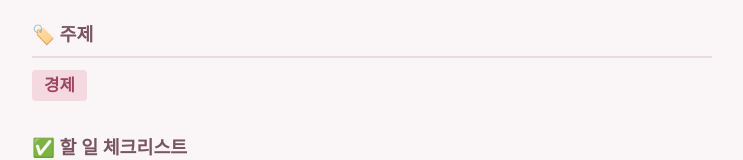
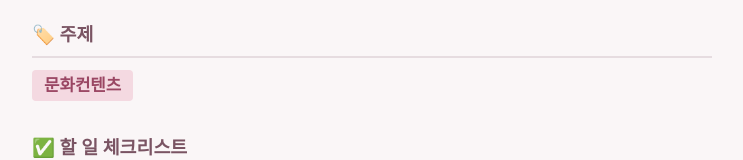
Before and after one commit to hana5909/notepage, a plain HTML site: page index.html in a window 1280 px wide. Shown: the part 321-481 px from the top of the page, without its empty margins (268-1011 px from the left). Drawn offline with Linux system fonts and the light colour scheme.

Commit message:
Update tag from '경제' to '문화컨텐츠'
주제칸 채움- 문화컨텐츠

```diff
--- a/index.html
+++ b/index.html
@@ -164,7 +164,7 @@
 
   <section>
     <h2>🏷️ 주제</h2>
-    <span class="tag">경제</span>
+    <span class="tag">문화컨텐츠</span>
   </section>
 
   <section>
```
